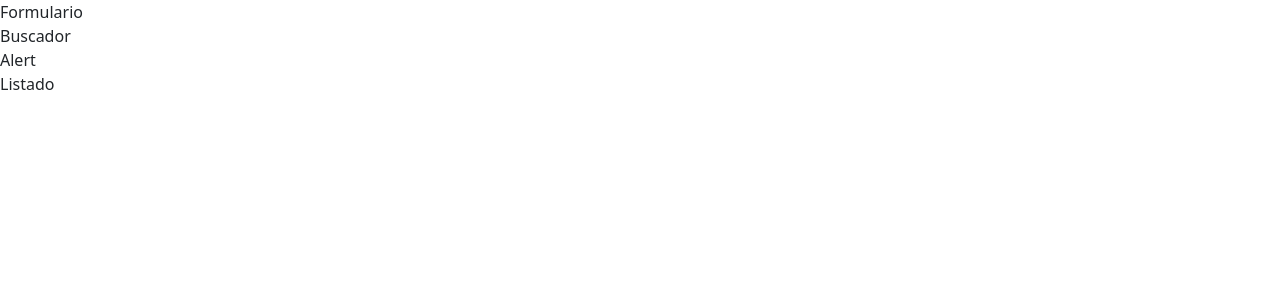
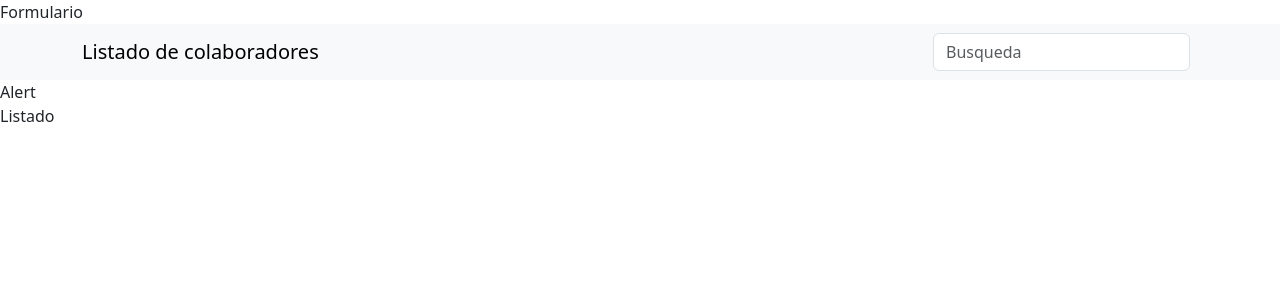
Before and after one commit to anny23sa/Base-Datos-Colaboradores, a React (Vite) app: page / in a window 1280 px wide. Shown: the top 300 px of the page. Built offline with nearby package versions, Linux system fonts and the light colour scheme.

Commit message:
se agrega buscador

```diff
--- a/src/components/Buscador/Buscador.jsx
+++ b/src/components/Buscador/Buscador.jsx
@@ -1,9 +1,28 @@
-import React from 'react'
+import React, { useState } from "react";
 
-const Buscador = () => {
+const Search = ({ dataBuscador }) => {
+  const handleBuscador = (e) => {
+    dataBuscador(e.target.value);
+  };
+
   return (
-    <div>Buscador</div>
-  )
-}
+    <>
+      <nav className="navbar bg-body-tertiary">
+        <div className="container">
+          <a className="navbar-brand">Listado de colaboradores</a>
+          <form className="d-flex" role="buscar">
+            <input
+              className="form-control me-2"
+              type="buscar"
+              placeholder="Busqueda"
+              aria-label="Buscar"
+              onChange={handleBuscador}
+            />
+          </form>
+        </div>
+      </nav>
+    </>
+  );
+};
 
-export default Buscador
+export default Search;
```
